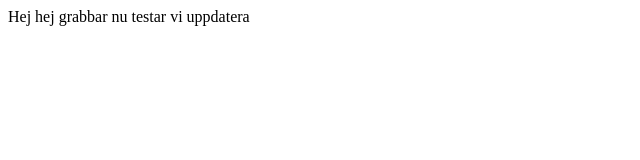
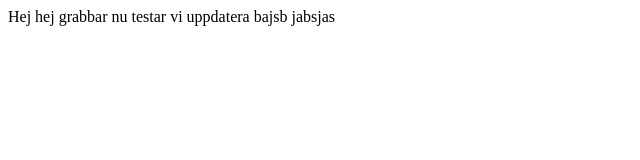
Before and after one commit to samadamp/githubklon, a plain HTML site: page index.html in a window 1280 px wide. Shown: the whole page, without its empty margins (0-640 px from the left). Drawn offline with Linux system fonts and the light colour scheme.

Commit message:
update sam2

```diff
--- a/index.html
+++ b/index.html
@@ -9,6 +9,7 @@
 
     Hej hej grabbar
     nu testar vi uppdatera
+    bajsb jabsjas
 
 </body>
 </html>
```
